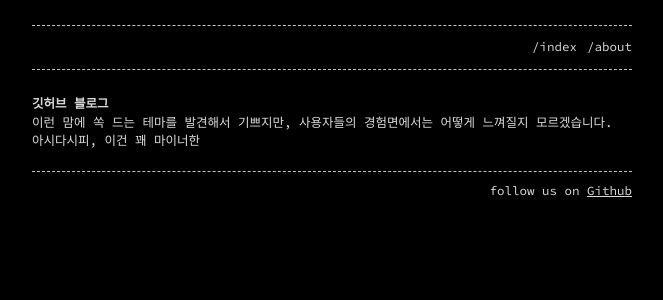
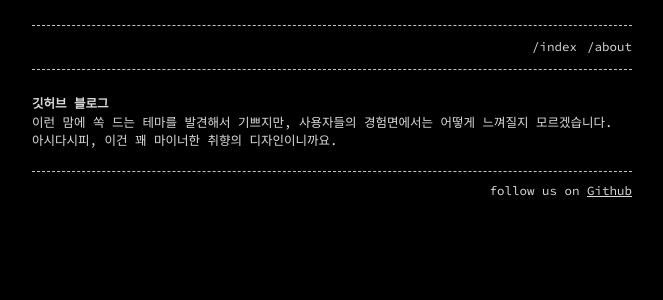
Before and after one commit to code-bebop/code-bebop.github.io, a Jekyll site: the page built from about.md, in a window 1280 px wide. Shown: the top 300 px of the page, without its empty margins (308-971 px from the left). Built offline with Jekyll 4.4.1, drawn with Linux system fonts in a browser that asks for light colours.

Commit message:
Update about.md

```diff
--- a/about.md
+++ b/about.md
@@ -7,4 +7,4 @@ permalink: /about/
 # 깃허브 블로그
 
 이런 맘에 쏙 드는 테마를 발견해서 기쁘지만, 사용자들의 경험면에서는 어떻게 느껴질지 모르겠습니다.
-아시다시피, 이건 꽤 마이너한
+아시다시피, 이건 꽤 마이너한 취향의 디자인이니까요.
```
